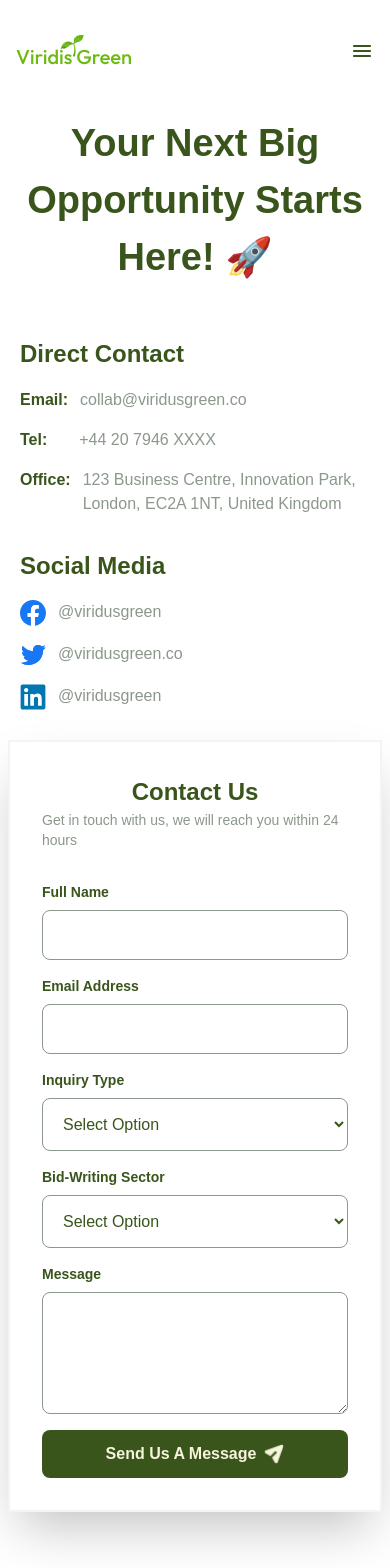
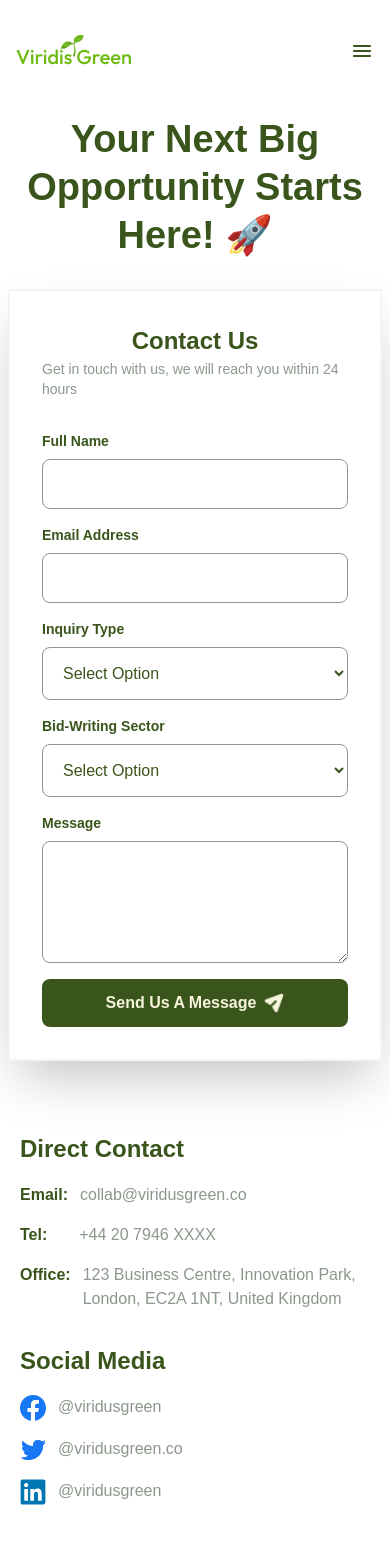
Before and after one commit to AChris-T/VirdisGreen, a Next.js app: page /contact in a window 390 px wide. Shown: the top 1568 px of the page. Built offline with nearby package versions, Linux system fonts and the light colour scheme.

Commit message:
fix:made some changes on the contact form

```diff
--- a/public/icons/ClientIcon.jsx
+++ b/public/icons/ClientIcon.jsx
@@ -2,10 +2,9 @@ export default function ClientIcon() {
   return (
     <svg
       xmlns="http://www.w3.org/2000/svg"
-      width="238"
-      height="181"
       viewBox="0 0 238 181"
       fill="none"
+      className="md:w-[238px] w-[100px] h-[181px]"
     >
       <path
         d="M218.333 71.8333H174.667C162.658 71.8333 152.833 62.0083 152.833 50V6.33333C152.833 -5.675 162.658 -15.5 174.667 -15.5H218.333C230.342 -15.5 240.167 -5.675 240.167 6.33333V50C240.167 62.0083 230.342 71.8333 218.333 71.8333ZM109.167 71.8333H65.4998C53.4915 71.8333 43.6665 62.0083 43.6665 50V6.33333C43.6665 -5.675 53.4915 -15.5 65.4998 -15.5H109.167C121.175 -15.5 131 -5.675 131 6.33333V50C131 62.0083 121.175 71.8333 109.167 71.8333Z"
--- a/src/app/contact/page.jsx
+++ b/src/app/contact/page.jsx
@@ -1,5 +1,5 @@
 'use client';
-import React from 'react';
+import React, { useState } from 'react';
 import FacebookIcon from '../../../public/icons/FacebookIcon';
 import TwitterIcon from '../../../public/icons/TwitterIcon';
 import LinkdinIcon from '../../../public/icons/LinkdinIcon';
@@ -12,6 +12,8 @@ import { toast, Toaster } from 'sonner';
 import FAQ from '@/components/FAQ';
 
 export default function page() {
+  const [isLoading, setIsLoading] = useState(false);
+
   const formik = useFormik({
     initialValues: {
       fullName: '',
@@ -30,6 +32,7 @@ export default function page() {
       message: Yup.string().required('Message cannot be empty'),
     }),
     onSubmit: (values, { resetForm }) => {
+      setIsLoading(true);
       const templateParams = {
         full_name: values.fullName,
         email: values.email,
@@ -62,7 +65,10 @@ export default function page() {
             toast.error('Email sending failed');
             alert('Failed to send message. Try again later.');
           }
-        );
+        )
+        .finally(() => {
+          setIsLoading(false); // End loading
+        });
     },
   });
   return (
@@ -71,10 +77,10 @@ export default function page() {
         <Toaster />
         <div className="flex w-full items-start  justify-between  flex-col lg:flex-row mt-[30px] md:mt-[85px] gap-[30px] lg:gap-[10%]">
           <div className="flex flex-col justify-center gap-[50px]  ">
-            <h3 className="text-[38px] md:text-[80px] w-full font-semibold md:leading-24 text-green-100 lg:w-[647px] flex justify-center items-center text-center lg:text-start ">
+            <h3 className="text-[38px] md:text-[80px] leading-12  w-full font-semibold md:leading-24 text-green-100 lg:w-[647px] flex justify-center items-center text-center lg:text-start ">
               Your Next Big Opportunity Starts Here! 🚀
             </h3>
-            <div className="grid grid-cols-1 px-3 md:grid-cols-2 justify-center gap-8 md:gap-20 md:mx-20 lg:mx-0">
+            <div className="lg:grid grid-cols-1 hidden px-3 md:grid-cols-2 justify-center gap-8 md:gap-20 md:mx-20 lg:mx-0">
               <div className="flex flex-col gap-4">
                 <h3 className="font-semibold text-[24px] text-green-100">
                   Direct Contact
@@ -144,7 +150,7 @@ export default function page() {
                   <input
                     type="text"
                     name="fullName"
-                    className="w-full px-4 border-[#8B988B] py-3 border rounded-lg focus:outline-none focus:ring focus:border-green-500"
+                    className="w-full text-green-100 px-4 border-[#8B988B] py-3 border rounded-lg focus:outline-none focus:ring focus:border-green-500"
                     {...formik.getFieldProps('fullName')}
                   />
                   {formik.touched.fullName && formik.errors.fullName ? (
@@ -162,7 +168,7 @@ export default function page() {
                   <input
                     type="email"
                     name="email"
-                    className="w-full px-4 border-[#8B988B] py-3 border rounded-lg focus:outline-none focus:ring focus:border-green-500"
+                    className="w-full text-green-100 px-4 border-[#8B988B] py-3 border rounded-lg focus:outline-none focus:ring focus:border-green-500"
                     {...formik.getFieldProps('email')}
                   />
                   {formik.touched.email && formik.errors.email ? (
@@ -240,7 +246,7 @@ export default function page() {
                   <textarea
                     name="message"
                     rows={4}
-                    className="w-full px-4 py-3 border-[#8B988B] border rounded-lg focus:outline-none focus:ring focus:border-green-500"
+                    className="w-full px-4 py-3 text-green-100 border-[#8B988B] border rounded-lg focus:outline-none focus:ring focus:border-green-500"
                     {...formik.getFieldProps('message')}
                   ></textarea>
                   {formik.touched.message && formik.errors.message ? (
@@ -253,12 +259,78 @@ export default function page() {
                 {/* Submit Button */}
                 <button
                   type="submit"
-                  className="w-full bg-green-100  text-yellow-200 font-semibold py-3 rounded-lg flex items-center justify-center gap-2 hover:bg-green-100 cursor-pointer transition"
+                  disabled={isLoading}
+                  className={`w-full ${
+                    isLoading
+                      ? ' cursor-not-allowed'
+                      : 'bg-green-100 cursor-pointer'
+                  }  text-yellow-200 font-semibold py-3 rounded-lg flex items-center justify-center gap-2 hover:bg-green-100  transition`}
                 >
-                  Send Us A Message{' '}
-                  <Image src={Vector} alt="" width={20} height={20} priority />
+                  {isLoading ? (
+                    'Submitting....'
+                  ) : (
+                    <>
+                      Send Us A Message{' '}
+                      <Image
+                        src={Vector}
+                        alt=""
+                        width={20}
+                        height={20}
+                        priority
+                      />
+                    </>
+                  )}
                 </button>
               </form>{' '}
+            </div>
+          </div>
+          <div className="grid   grid-cols-1 lg:hidden px-3 md:grid-cols-2 justify-center gap-8 md:gap-20 w-full mt-10 lg:mx-0">
+            <div className="flex flex-col gap-4">
+              <h3 className="font-semibold text-[24px] text-green-100">
+                Direct Contact
+              </h3>
+              <h3 className="flex gap-3 items-center font-semibold text-base text-green-100">
+                Email:
+                <span className="text-black-400 font-normal">
+                  collab@viridusgreen.co
+                </span>
+              </h3>
+              <h3 className="flex gap-8 items-center font-semibold text-base text-green-100">
+                Tel:
+                <span className="text-black-400 font-normal">
+                  +44 20 7946 XXXX
+                </span>
+              </h3>
+              <h3 className="flex gap-3 items-start font-semibold text-base text-green-100">
+                Office:
+                <span className="text-black-400 w-full  font-normal">
+                  123 Business Centre, Innovation Park, London, EC2A 1NT, United
+                  Kingdom{' '}
+                </span>
+              </h3>
+            </div>
+            <div className="flex flex-col gap-4 ]">
+              <h3 className="font-semibold text-[24px] text-green-100">
+                Social Media
+              </h3>
+              <h3 className="flex gap-3 items-start font-semibold text-base text-green-100">
+                <FacebookIcon />
+                <span className="text-black-400 w-[163px] font-normal">
+                  @viridusgreen
+                </span>
+              </h3>
+              <h3 className="flex gap-3 items-start font-semibold text-base text-green-100">
+                <TwitterIcon />
+                <span className="text-black-400 w-[163px] font-normal">
+                  @viridusgreen.co{' '}
+                </span>
+              </h3>
+              <h3 className="flex gap-3 items-start font-semibold text-base text-green-100">
+                <LinkdinIcon />
+                <span className="text-black-400 w-[163px] font-normal">
+                  @viridusgreen
+                </span>
+              </h3>
             </div>
           </div>
         </div>
--- a/src/components/CoreValues.jsx
+++ b/src/components/CoreValues.jsx
@@ -38,7 +38,7 @@ export default function CoreValues() {
             {/* Header */}
             <button
               onClick={() => toggleAccordion(index)}
-              className="w-full flex justify-between items-center px-6 py-4 text-[24px] font-normal text-green-100 focus:outline-none"
+              className="w-full flex text-start justify-between items-center px-6 py-4 text-[24px] font-normal text-green-100 focus:outline-none"
             >
               {item.title}
               {openIndex === index ? <ArrowUp /> : <ArrowDown />}
--- a/src/components/FAQ.jsx
+++ b/src/components/FAQ.jsx
@@ -54,7 +54,7 @@ export default function FAQ() {
             {/* Header */}
             <button
               onClick={() => toggleAccordion(index)}
-              className="w-full flex justify-between items-center text-start  py-4 text-[24px] font-normal text-yellow-200 focus:outline-none"
+              className="w-full flex justify-between items-center text-start  py-4 text-base md:text-[24px] font-normal text-yellow-200 focus:outline-none"
             >
               {item.title}
               {openIndex === index ? (
--- a/src/components/Navbar.jsx
+++ b/src/components/Navbar.jsx
@@ -11,7 +11,7 @@ const NAV_LINKS = [
   { name: 'Home', href: '/' },
   { name: 'Our Services', href: '/service' },
   /*   { name: 'Testimonials', href: '/testimonials' },
- */  { name: 'About Us', href: '/about' },
+   */ { name: 'About Us', href: '/about' },
   { name: 'Contact', href: '/contact' },
 ];
 
@@ -79,7 +79,7 @@ export default function Navbar() {
       y: 0,
       opacity: 1,
       transition: {
-        type: 'spring',
+        type: '',
         stiffness: 80,
         damping: 20,
       },
@@ -88,7 +88,7 @@ export default function Navbar() {
       y: -100,
       opacity: 0,
       transition: {
-        type: 'spring',
+        type: '',
         stiffness: 100,
         damping: 20,
       },
--- a/src/components/ServiceHero.jsx
+++ b/src/components/ServiceHero.jsx
@@ -132,7 +132,7 @@ export default function ServiceHero() {
     >
       <motion.h3
         variants={textVariants}
-        className="w-full md:w-[95%] lg:w-[58%] text-center text-green-100 font-semibold flex justify-center text-[35px] md:text-[44px]"
+        className="w-full md:w-[95%] lg:w-[58%] leading-12 text-center text-green-100 font-semibold flex justify-center text-[35px] md:text-[44px]"
       >
         Strategic Solutions for Lasting Business Growth
       </motion.h3>
--- a/src/components/Stories.jsx
+++ b/src/components/Stories.jsx
@@ -135,7 +135,7 @@ export default function Stories() {
       animate={controls}
     >
       <motion.div
-        className="absolute right-0 top-0 opacity-50"
+        className="absolute right-0 -top-12 md:top-0 opacity-50"
         variants={quoteMarkVariants}
       >
         <ClientIcon />{' '}
```
Lines whose indentation alone changed are shown as unchanged.
